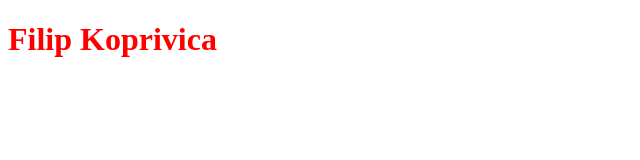
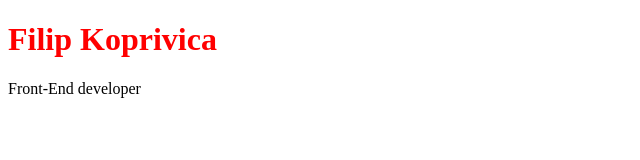
Before and after one commit to Filip131313/Filip-Koprivica-ITA, a plain HTML site: page index.html in a window 1280 px wide. Shown: the whole page, without its empty margins (0-640 px from the left). Drawn offline with Linux system fonts and the light colour scheme.

Commit message:
Changes to be committed: new paragraph added

```diff
--- a/index.html
+++ b/index.html
@@ -8,5 +8,6 @@
 </head>
 <body>
     <h1 style="color: red;">Filip Koprivica</h1>
+    <p>Front-End developer</p>
 </body>
 </html>
```
